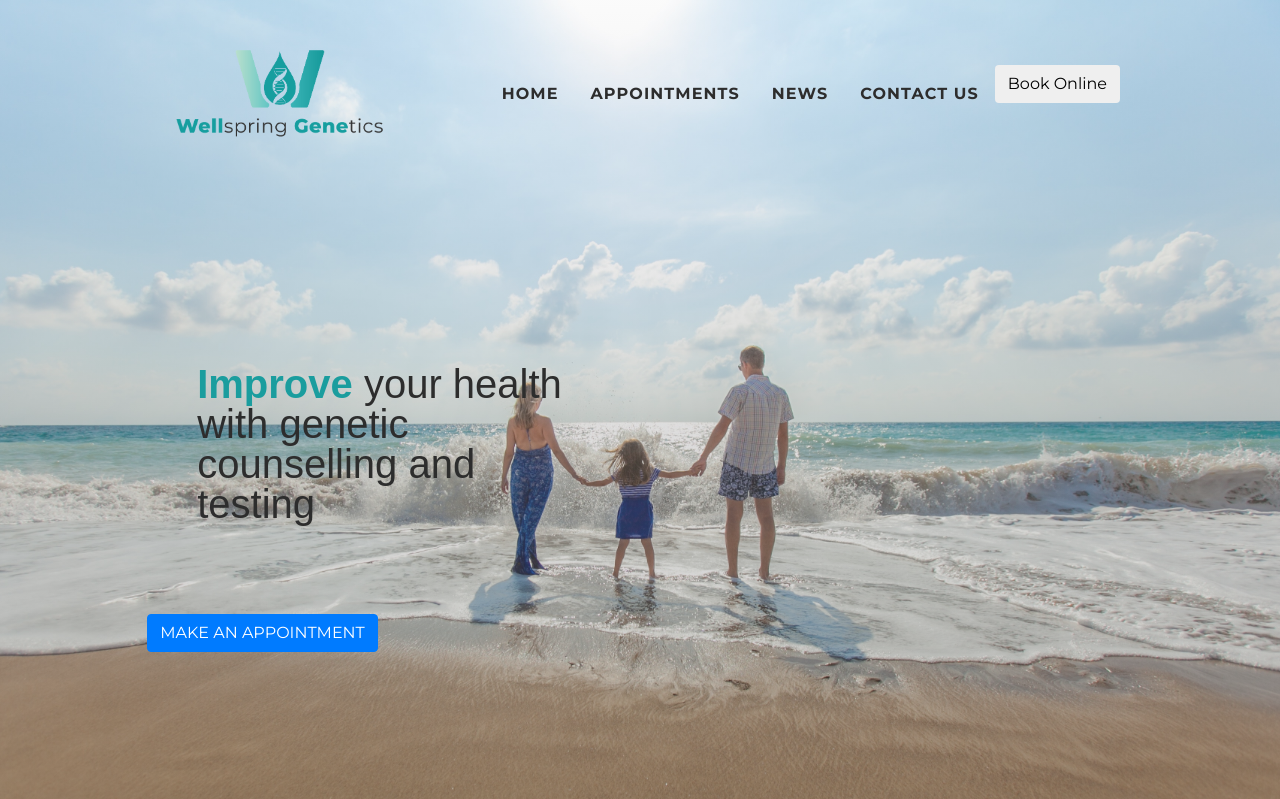
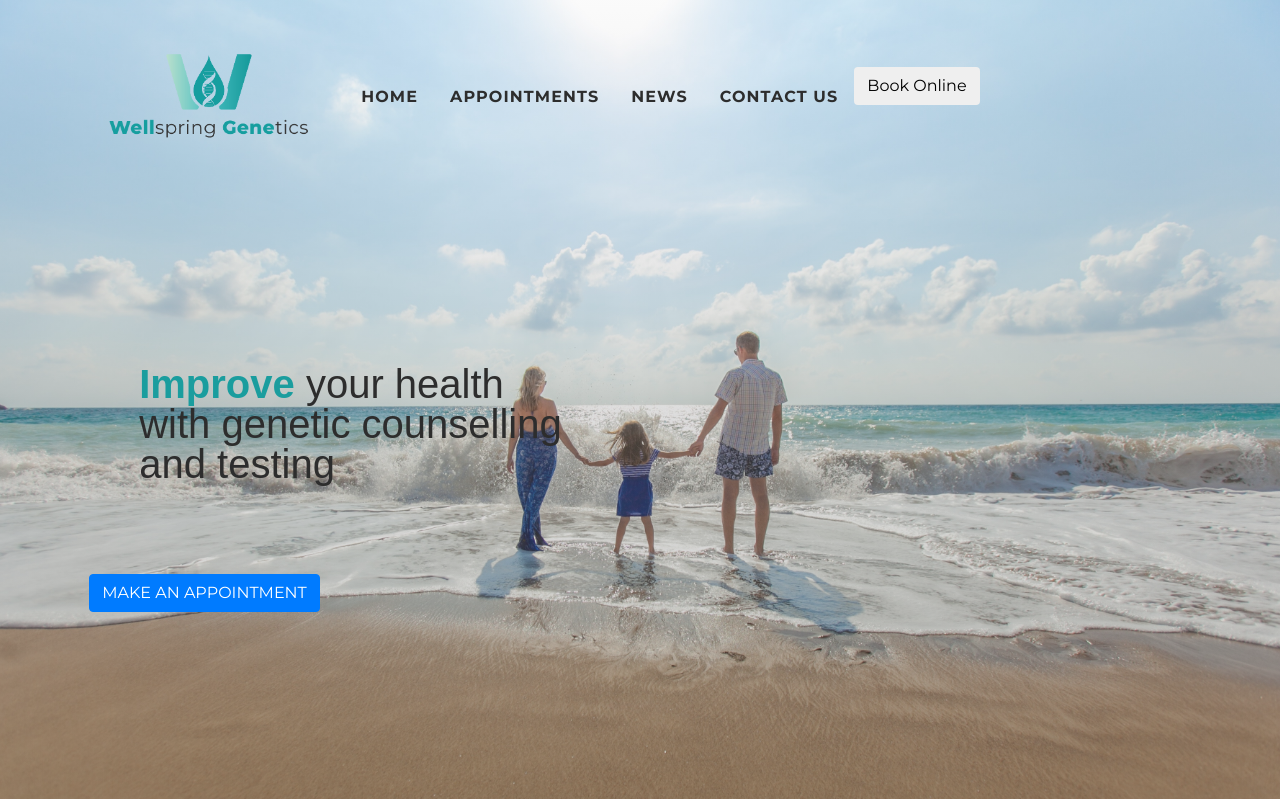
Before and after one commit to P0ntiff/wellspring-genetics, a plain HTML site: page index.html in a window 1280 px wide. Shown: the top 799 px of the page. Drawn offline with nearby package versions, Linux system fonts and the light colour scheme.

Commit message:
Navbar tweaks

```diff
--- a/css/style.css
+++ b/css/style.css
@@ -1,5 +1,4 @@
-@import url('https://fonts.googleapis.com/css?family=Montserrat:300,400,700');
-
+@import url("https://fonts.googleapis.com/css?family=Montserrat:300,400,700");
 
 html,
 body {
@@ -22,7 +21,6 @@ h6 {
   font-weight: 400;
 }
 
-
 p,
 blockquote {
   font-size: 0.9em;
@@ -37,7 +35,7 @@ ul {
 
 .container {
   text-align: center;
-    width: 80%;
+  width: 100%;
   padding: 0.9em 1.2em;
 }
 
@@ -57,7 +55,7 @@ section h2.heading {
   font-size: 40px;
   text-align: left;
   font-weight: 700;
-    font-family: 'Montserrat Regular';
+  font-family: "Montserrat Regular";
   margin-top: 0;
   margin-bottom: 80px;
   text-shadow: rgba(0, 0, 0, 0.1) 3px 3px 0px;
@@ -68,7 +66,7 @@ section h3.subheading {
   font-size: 24px;
   text-align: left;
   font-weight: 700;
-    font-family: 'Montserrat Bold', sans-serif;
+  font-family: "Montserrat Bold", sans-serif;
   margin-bottom: 10px;
   text-shadow: rgba(0, 0, 0, 0.1) 2px 2px 0px;
   color: white;
@@ -79,7 +77,7 @@ p.bodytxt {
   padding: 25px;
   text-align: left;
   font-weight: 400;
-    font-family: 'Montserrat', sans-serif;
+  font-family: "Montserrat", sans-serif;
   color: white;
 }
 
@@ -97,50 +95,57 @@ p.bodytxt {
 }
 
 #genetic-testing {
-    background-color: #ffffff
+  background-color: #ffffff;
 }
 
 #mainNavBar {
   background-color: #ffffff;
+  padding-top: 20px;
+  padding-bottom: 20px;
+  border: none;
+  background-color: transparent;
+  display: flex;
+  justify-content: space-between;
 }
 
 #mainNavBar .navbar-nav .nav-item .nav-link {
   font-size: 100%;
   font-weight: 600;
-    display: flex;
-    justify-content: space-between;
   padding: 0.8em 0;
   letter-spacing: 1.1px;
+  text-transform: uppercase;
   color: #2d2d2d;
-    font-family: 'Montserrat', sans-serif;
+  font-family: "Montserrat", sans-serif;
 }
-
 
 #mainNavBar .navbar-nav .nav-item .nav-link.active,
 #mainNavBar .navbar-nav .nav-item .nav-link:hover {
   color: #1a9d9e;
 }
 
-
-
-@media (min-width: 1024px) {
+@media only screen and (min-width: 1024px) {
   #mainNavBar {
-        padding-top: 20px;
-        padding-bottom: 20px;
     -webkit-transition: padding-top 0.2s, padding-bottom 0.2s;
     -moz-transition: padding-top 0.2s, padding-bottom 0.2s;
     transition: padding-top 0.2s, padding-bottom 0.2s;
-        border: none;
-        background-color: transparent;
   }
 
-    #mainNavBar .navbar-logo {
+  nav ul {
+    position: inherit;
+    width: auto;
+    background: none;
+    height: auto;
+    display: flex;
+    padding-top: 0;
+  }
+
+  #mainNavBar .navbar-brand {
     -webkit-transition: all 0.2s;
     -moz-transition: all 0.2s;
     transition: all 0.2s;
     width: 240px;
     padding: 1em;
-        background: transparent
+    background: transparent;
   }
 
   #mainNavBar .navbar-nav .nav-item .nav-link {
@@ -153,6 +158,14 @@ p.bodytxt {
     background-color: #fdfdfd;
     font-size: 0.9em;
     padding: 10px 0;
+  }
+}
+
+@media only screen and (max-width: 650px) {
+  #mainNavBar .navbar-brand {
+    width: 200px;
+    padding: 1em;
+    background: transparent;
   }
 }
 
@@ -171,7 +184,7 @@ header.masthead {
 }
 
 header.masthead:before {
-    content: '';
+  content: "";
   position: absolute;
   top: 0;
   right: 0;
@@ -194,11 +207,11 @@ header.masthead .welcome .tagline {
   line-height: 40px;
   padding: 50px;
   margin-bottom: 40px;
-    font-family: 'Montserrat Bold', sans-serif;
+  font-family: "Montserrat Bold", sans-serif;
   color: #2d2d2d;
 }
 
 .improve {
   color: #1a9d9e;
-    font-weight: 700
+  font-weight: 700;
 }
--- a/index.html
+++ b/index.html
@@ -6,12 +6,11 @@
 	<meta charset="utf-8">
 
 	<meta name="viewport" content="width-device-width, initial-scale=1, shrink-to-fit=no">
-	<meta http-equiv="content-type" content="text/html; charset=utf-8" />
+	<meta http-equiv="X-UA-Compatible" content="ie=edge">
 
 	<!-- stylesheets-->
 	<link rel="stylesheet" href="https://maxcdn.bootstrapcdn.com/bootstrap/4.0.0/css/bootstrap.min.css" integrity="sha384-Gn5384xqQ1aoWXA+058RXPxPg6fy4IWvTNh0E263XmFcJlSAwiGgFAW/dAiS6JXm"
 	 crossorigin="anonymous">
-	<link href="https://stackpath.bootstrapcdn.com/font-awesome/4.7.0/css/font-awesome.min.css" rel="stylesheet" type="text/css">
 	<link rel="stylesheet" href="css/style.css">
 
 	<!-- Bootstrap scripts-->
@@ -27,17 +26,16 @@
 	<!--- <a class="text-primary" href="appointments.html">Appointments</a> -->
 </head>
 
-<body id="page-top">
+<body>
 	<nav class="navbar navbar-expand-lg navbar-dark fixed-top" id="mainNavBar">
 		<div class="container">
-			<img src="images/wellspring_logo.png" alt="Wellspring Genetics" class="navbar-logo navbar-logo-expanded img-fluid">
-			<button class="navbar-toggler navbar-toggler-right" type="button" data-toggle="collapse" data-target="#navbarResponsive"
-			 aria-controls="navbarResponsive" aria-expanded="false" aria-label="Toggle navigation">
+			<img src="images/wellspring_logo.png" alt="Wellspring Genetics" class="navbar-brand js-scroll-trigger">
+			<button class="navbar-toggler navbar-toggler-right" type="button" data-toggle="collapse" data-target="#navbarResponsive" aria-controls="navbarResponsive" aria-expanded="false" aria-label="Toggle navigation">
 				Menu
-				<i class="fa fa-bars"></i>
+				<img src="images/hamburger.svg" alt="Menu" id="hamburger">
 			</button>
 			<div class="collapse navbar-collapse" id="navbarResponsive">
-				<ul class="navbar-nav text-uppercase ml-auto">
+				<ul class="navbar-nav mr-auto">
 					<li class="nav-item">
 						<a class="nav-link" href="">Home</a>
 					</li>
@@ -178,7 +176,6 @@
 
 
 
-
 </body>
 
 </html>
```
Also changed, not shown: js/scripts.js (+6 -6 lines), images/baby.svg (added), images/bill.svg (added), images/drgattas.png (added), images/email.svg (added), images/fast.svg (added), images/hamburger.svg (added), images/pedigree.svg (added), images/person_silhouette.png (added), images/phone.svg (added), images/pin.svg (added), images/test.svg (added), 1 other file. Lines whose indentation alone changed are shown as unchanged.
